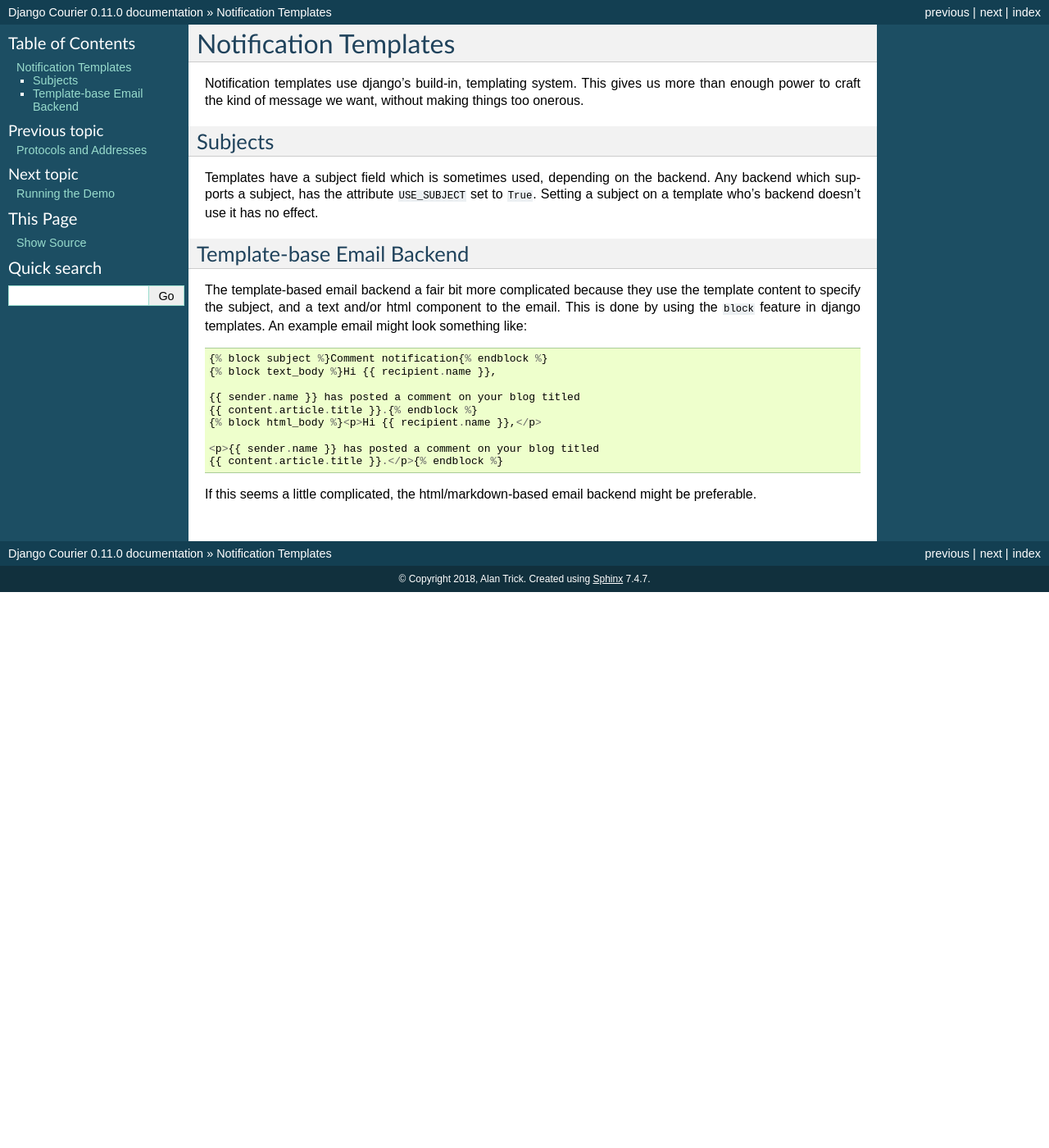
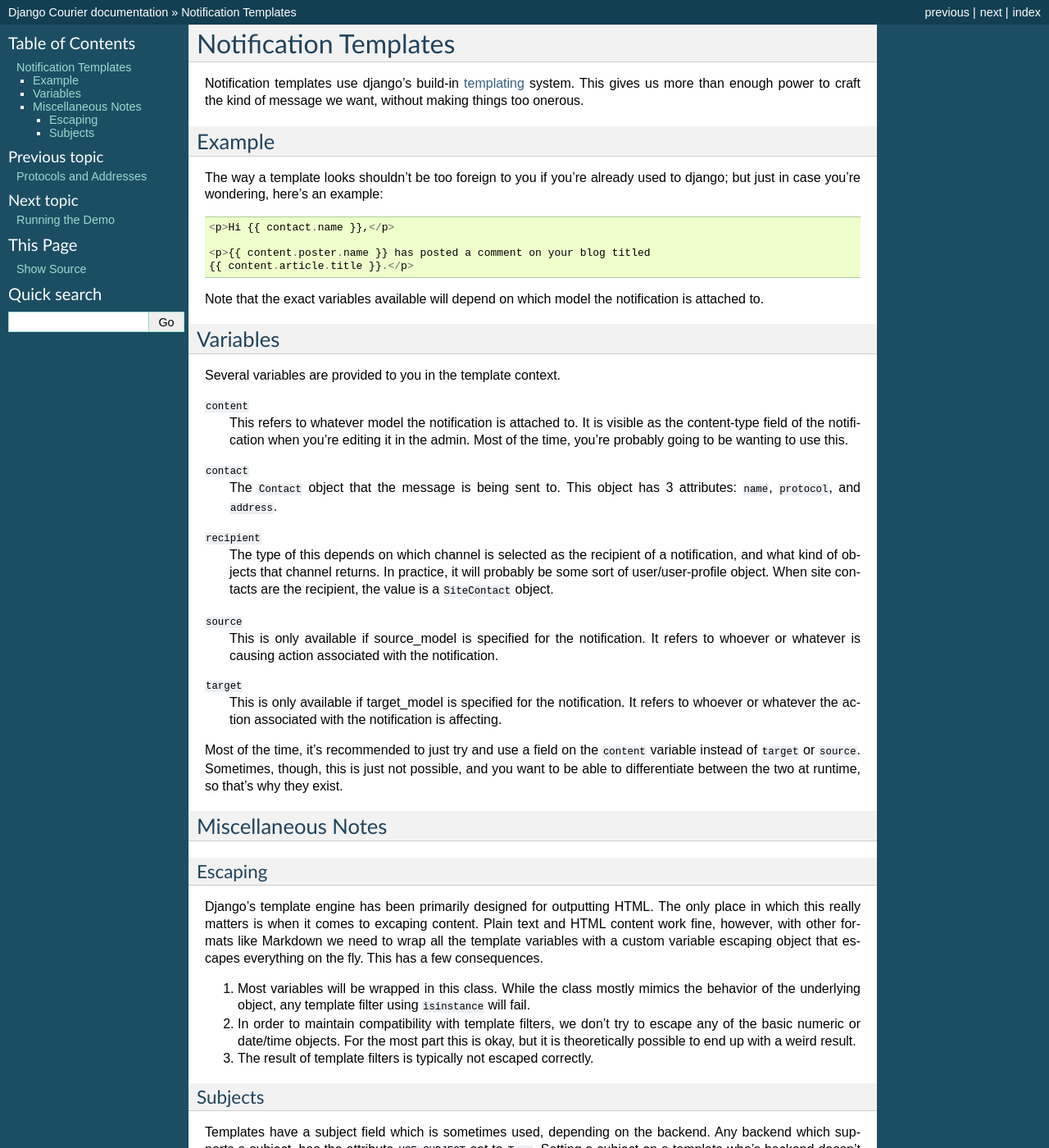
Before and after one commit to kudozexperience/django-vox, a Sphinx documentation site: the page built from docs/templates.rst, in a window 1280 px wide and 1400 px high. Shown: the whole window at 82% size. Built offline with Sphinx 7.4.7, drawn with Linux system fonts in a browser that asks for light colours; pages that are not in the unit, such as notebooks, are missing from menus; some of the changed text lies outside the part shown.

Commit message:
Update document (was several versions old)

```diff
--- a/docs/conf.py
+++ b/docs/conf.py
@@ -1,22 +1,24 @@
+# -- Django workaround
+# import unittest.mock
+# import sys
+
+# MODULES = ['django']
+# for mod_name in MODULES:
+#     sys.modules[mod_name] = unittest.mock.MagicMock()
+import django
+import os
+os.environ['DJANGO_SETTINGS_MODULE'] = 'tests.docs_settings'
+django.setup()
+
 # -- Project information -----------------------------------------------------
 
 project = 'Django Courier'
 copyright = '2018, Alan Trick'
 author = 'Alan Trick'
 
-# The short X.Y version
-version = ''
-# The full version, including alpha/beta/rc tags
-release = '0.11.0'
-
-
-# -- General configuration ---------------------------------------------------
-
-# Add any Sphinx extension module names here, as strings. They can be
-# extensions coming with Sphinx (named 'sphinx.ext.*') or your custom
-# ones.
 extensions = [
     'sphinx.ext.doctest',
+    'sphinx.ext.autodoc',
 ]
 
 # Add any paths that contain templates here, relative to this directory.
--- a/docs/templates.rst
+++ b/docs/templates.rst
@@ -1,9 +1,83 @@
+======================
 Notification Templates
 ======================
 
-Notification templates use django's build-in, templating system. This
+Notification templates use django's build-in `templating`_ system. This
 gives us more than enough power to craft the kind of message we want,
 without making things too onerous.
+
+
+Example
+=======
+
+The way a template looks shouldn't be too foreign to you if you're already
+used to django; but just in case you're wondering, here's an example::
+
+    <p>Hi {{ contact.name }},</p>
+
+    <p>{{ content.poster.name }} has posted a comment on your blog titled
+    {{ content.article.title }}.</p>
+
+Note that the exact variables available will depend on which model the
+notification is attached to.
+
+
+Variables
+=========
+
+Several variables are provided to you in the template context.
+
+``content``
+    This refers to whatever model the notification is attached to. It is
+    visible as the content-type field of the notification when you're
+    editing it in the admin. Most of the time, you're probably going to
+    be wanting to use this.
+``contact``
+    The ``Contact`` object that the message is being sent to. This object
+    has 3 attributes: ``name``, ``protocol``, and ``address``.
+``recipient``
+    The type of this depends on which channel is selected as the recipient
+    of a notification, and what kind of objects that channel returns. In
+    practice, it will probably be some sort of user/user-profile object.
+    When site contacts are the recipient, the value is a ``SiteContact``
+    object.
+``source``
+    This is only available if source_model is specified for the notification.
+    It refers to whoever or whatever is causing action associated with the
+    notification.
+``target``
+    This is only available if target_model is specified for the notification.
+    It refers to whoever or whatever the action associated with the
+    notification is affecting.
+
+Most of the time, it's recommended to just try and use a field on the
+``content`` variable instead of ``target`` or ``source``. Sometimes, though,
+this is just not possible, and you want to be able to differentiate between
+the two at runtime, so that's why they exist.
+
+
+Miscellaneous Notes
+===================
+
+Escaping
+--------
+
+Django's template engine has been primarily designed for outputting HTML.
+The only place in which this really matters is when it comes to excaping
+content. Plain text and HTML content work fine, however, with other formats
+like Markdown we need to wrap all the template variables with a custom
+variable escaping object that escapes everything on the fly. This has a few
+consequences.
+
+1. Most variables will be wrapped in this class. While the class mostly
+   mimics the behavior of the underlying object, any template filter using
+   ``isinstance`` will fail.
+2. In order to maintain compatibility with template filters, we don't try
+   to escape any of the basic numeric or date/time objects. For the most
+   part this is okay, but it is theoretically possible to end up with a
+   weird result.
+3. The result of template filters is typically not escaped correctly.
+
 
 Subjects
 --------
@@ -13,25 +87,4 @@ the backend. Any backend which supports a subject, has the attribute
 ``USE_SUBJECT`` set to ``True``. Setting a subject on a template
 who's backend doesn't use it has no effect.
 
-
-Template-base Email Backend
----------------------------
-
-The template-based email backend a fair bit more complicated because
-they use the template content to specify the subject, and a text
-and/or html component to the email. This is done by using
-the ``block`` feature in django templates. An example email might look
-something like::
-
-    {% block subject %}Comment notification{% endblock %}
-    {% block text_body %}Hi {{ recipient.name }},
-
-    {{ sender.name }} has posted a comment on your blog titled
-    {{ content.article.title }}.{% endblock %}
-    {% block html_body %}<p>Hi {{ recipient.name }},</p>
-
-    <p>{{ sender.name }} has posted a comment on your blog titled
-    {{ content.article.title }}.</p>{% endblock %}
-
-If this seems a little complicated, the html/markdown-based email backend
-might be preferable.
+.. _templating: https://docs.djangoproject.com/en/dev/ref/templates/language/
```
Also changed, not shown: docs/backends.rst (+16 -2 lines), docs/getting_started.rst (+108 -45 lines), docs/index.rst (+8 -9 lines), docs/installation.rst (deleted, +0 -26 lines), setup.cfg (+13 -0 lines), 5 other files.
